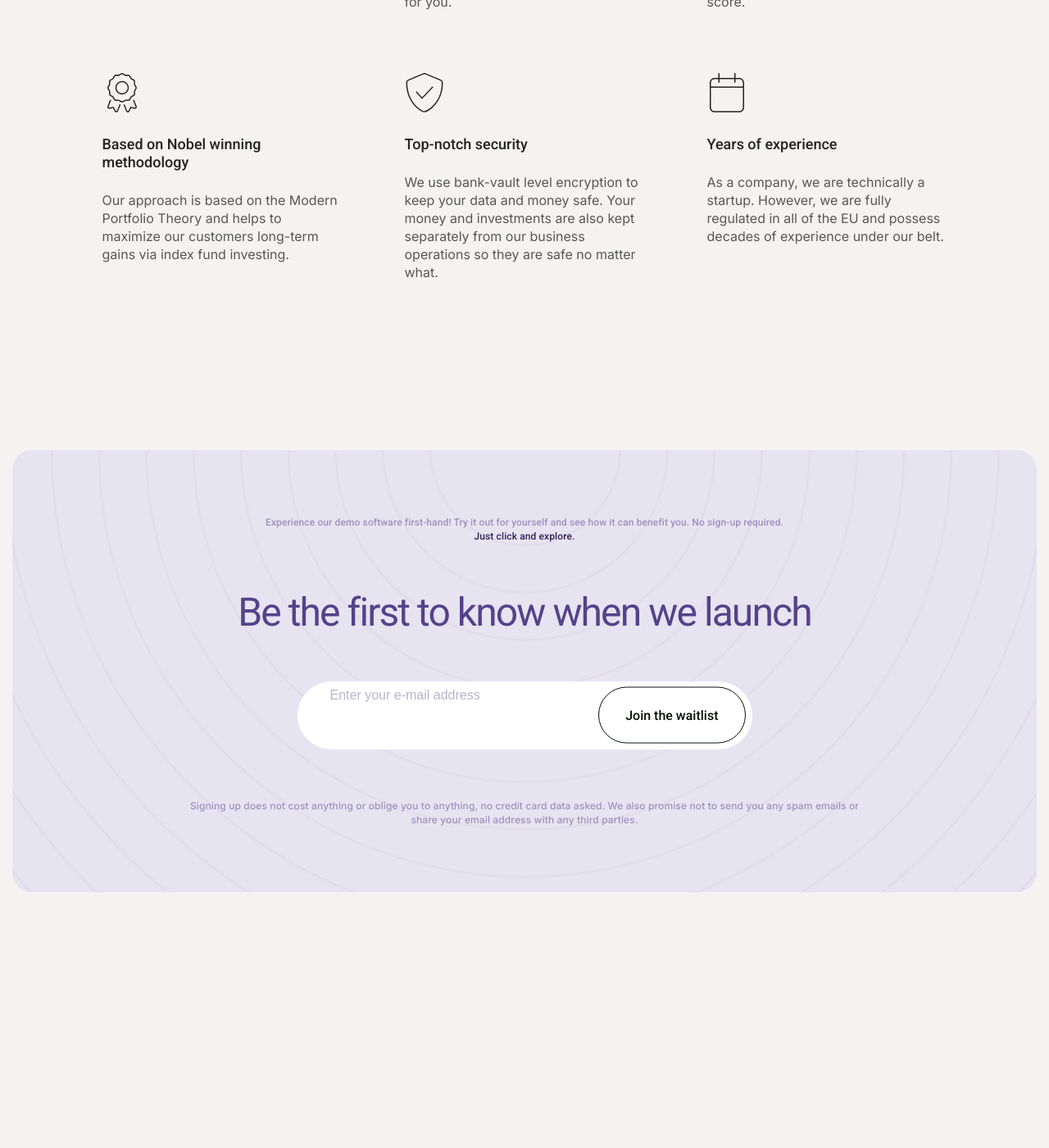
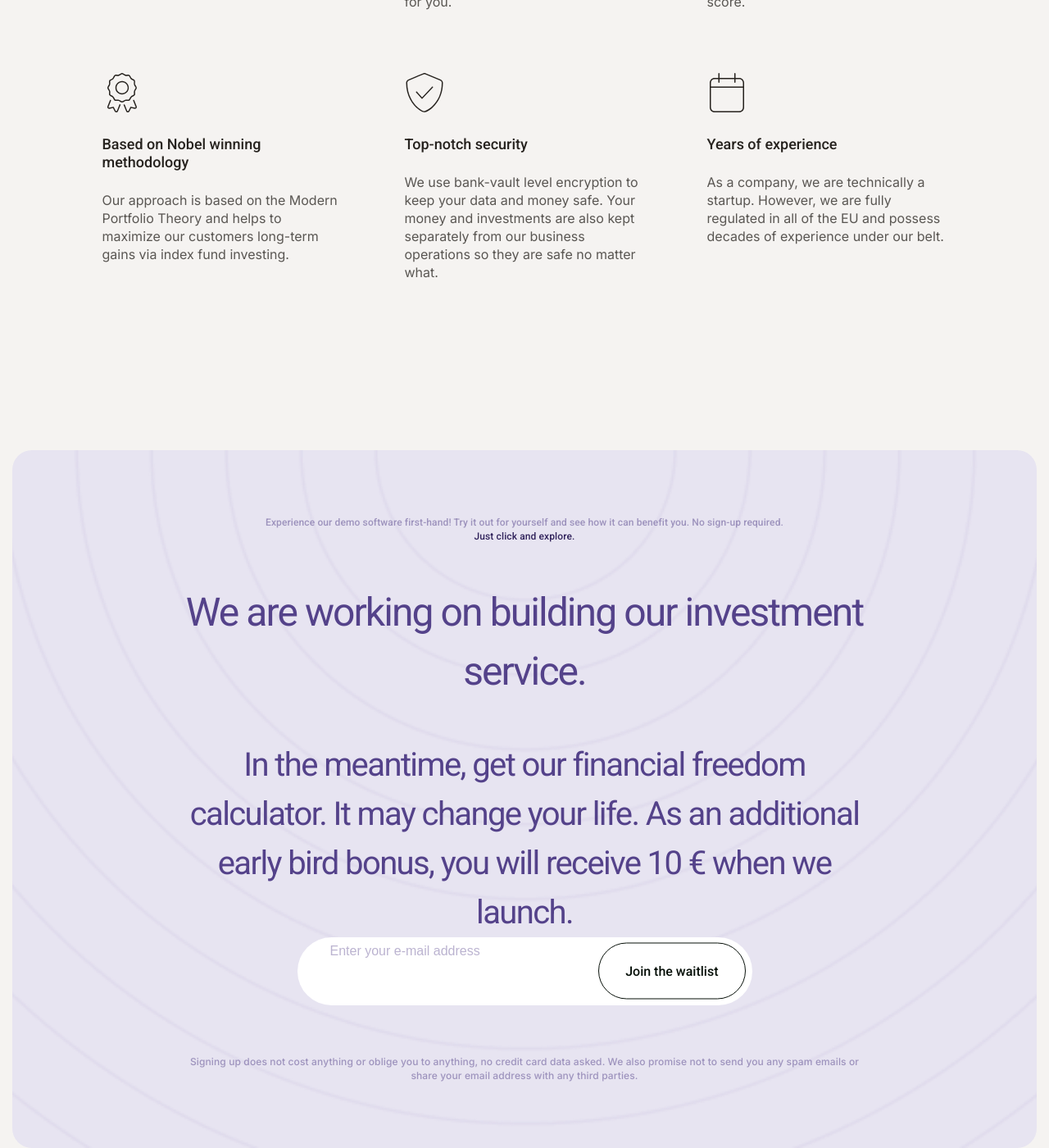
Before and after one commit to truf-company/truf-company.github.io, a Jekyll site: the page built from index.html, in a window 1280 px wide and 1400 px high, scrolled down 5264 px. Shown: the whole window at 82% size. Built offline with Jekyll 4.4.1, drawn with Linux system fonts in a browser that asks for light colours; comment, search, counter and statistics services are not loaded; before the commit the page ends 6352 px from its top, so only the background shows below that.

Commit message:
Landing page fixes

```diff
--- a/_includes/contact.html
+++ b/_includes/contact.html
@@ -17,7 +17,7 @@
             </div>
         </section>
         <div class="feature__box--right">
-            <img src="img/house.png" alt="card" width="100%"/>
+            <img src="/img/house.png" alt="card" width="100%"/>
         </div>
     </div>
 </div>
--- a/_includes/join_long.html
+++ b/_includes/join_long.html
@@ -5,8 +5,10 @@
             <p>Experience our demo software first-hand! Try it out for yourself and see how it can benefit you. No sign-up required.</p>
             <p><a href="https://truf.company/demo/#/">Just click and explore.</a></p>
         </div>
-        <h3>We are fine tuning our service.</h3>
-        <h2>Be the first to know when we launch and receive 10 € for investing!</h2>
+        <h2>We are working on building our investment service.</h2>
+        <h3>In the meantime, get our
+            financial freedom calculator. It may change your life. As an additional early
+            bird bonus, you will receive 10 € when we launch.</h3>
         {% include join_newsletter.html %}
     </div>
     <img src="{{ site.baseurl }}/img/footer-lines.png" alt="line" class="footer-line"/>
--- a/_includes/navbar.html
+++ b/_includes/navbar.html
@@ -7,5 +7,6 @@
         <li><a href="/#features">Features</a></li>
         <li><a href="/#pricing">Pricing</a></li>
         <li><a href="/blog">Blog</a></li>
+        <li><a href="/about-us">About us</a></li>
     </ul>
 </nav>
--- a/_layouts/default.html
+++ b/_layouts/default.html
@@ -49,7 +49,7 @@
 {% include join_long.html %}
 {% include contact.html %}
 {% else %}
-{% include join_short.html %}
+{% include join_long.html %}
 {% endif %}
 <!-- ::::::::::::javascript:::::::::::: -->
 <script src="https://cdn.jsdelivr.net/npm/swiper@8/swiper-bundle.min.js"></script>
--- a/css/main.css
+++ b/css/main.css
@@ -159,7 +159,7 @@ a:hover {
 
 /* ------  Navbar  ------  */
 nav.navbar {
-  max-width: 410px;
+  max-width: 510px;
   width: 100%;
   display: flex;
   justify-content: space-between;
@@ -171,7 +171,7 @@ nav.navbar {
   object-fit: contain;
 }
 ul.navbar__list {
-  max-width: 268px;
+  max-width: 368px;
   width: 100%;
   display: flex;
   justify-content: space-between;
--- a/index.html
+++ b/index.html
@@ -31,7 +31,7 @@
         and make your money work for you</b> without losing your sleep over it.
         Even small sums put aside can build considerable future wealth if you start early enough.</p>
 </div>
-<div class="demo">
+<div class="demo" id="features">
     <div class="demo-text">
         <p>When does your financial freedom start?</p>
     </div>
```
Also changed, not shown: about-us.html (added, +15 -0 lines), img/pricing-img.png.
